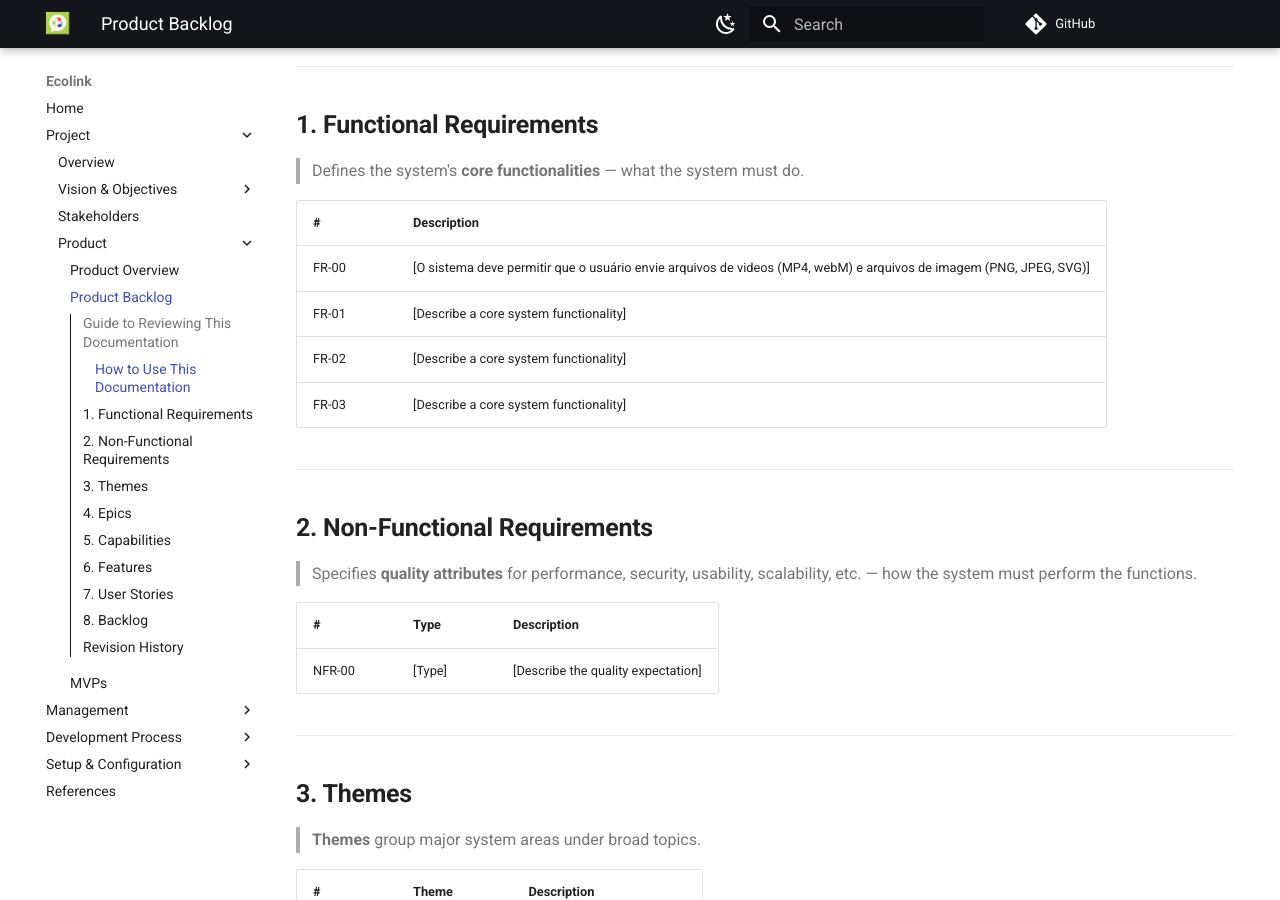
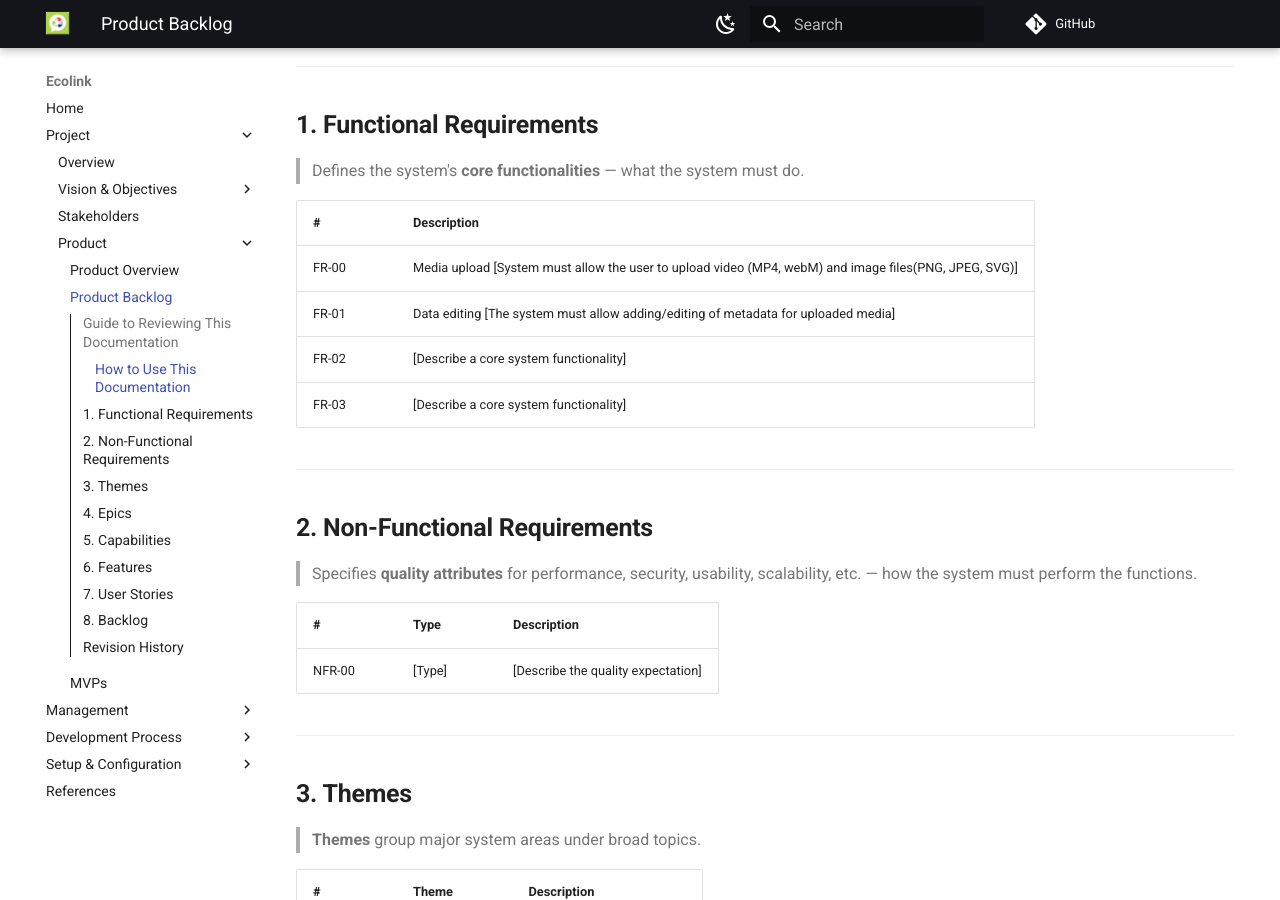
Before and after one commit to ErasmusEgalitarian/ecolink-docs, an MkDocs documentation site: the page built from docs/project/product/product-backlog-building.md, in a window 1280 px wide and 900 px high, scrolled down 712 px. Built offline with MkDocs 1.6.1 and Material for MkDocs 9.7.7, drawn with Linux system fonts in a browser that asks for light colours; comment, search, counter and statistics services are not loaded.

Commit message:
fixing language mistakes and adding CMS requirements

```diff
--- a/docs/project/product/product-backlog-building.md
+++ b/docs/project/product/product-backlog-building.md
@@ -28,8 +28,8 @@ Nothing in this document is final; please suggest corrections or improvements.
 
 | #     | Description                               |
 | ----- | ----------------------------------------- |
-| FR-00 | [O sistema deve permitir que o usuário envie arquivos de videos (MP4, webM) e arquivos de imagem (PNG, JPEG, SVG)]    |
-| FR-01 | [Describe a core system functionality]             |
+| FR-00 | Media upload [System must allow the user to upload video (MP4, webM) and image files(PNG, JPEG, SVG)]    |
+| FR-01 | Data editing [The system must allow adding/editing of metadata for uploaded media]             |
 | FR-02 | [Describe a core system functionality]             |
 | FR-03 | [Describe a core system functionality]             |
 
```
